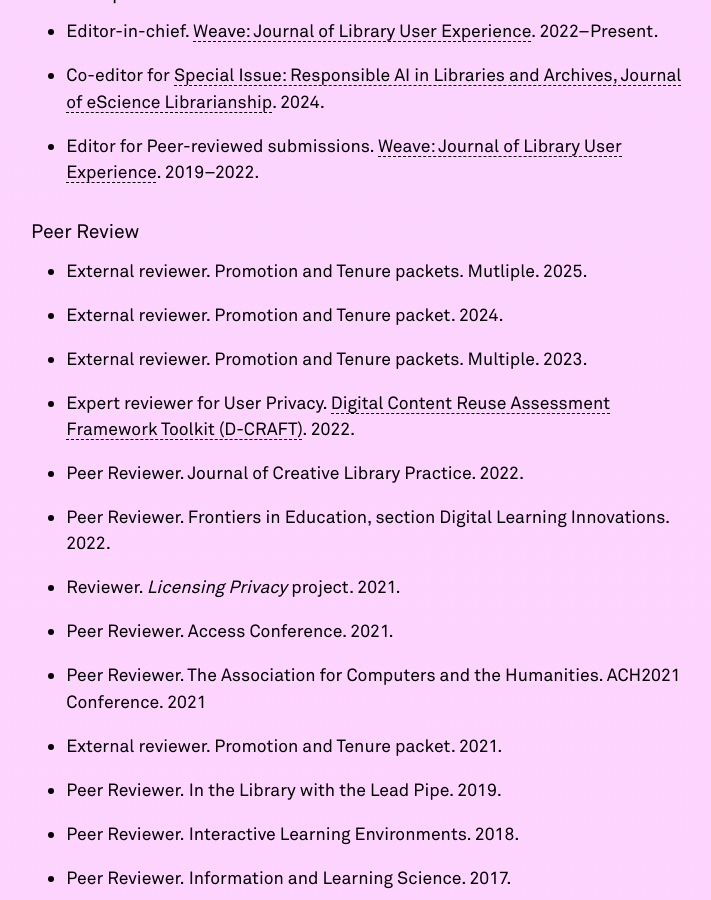
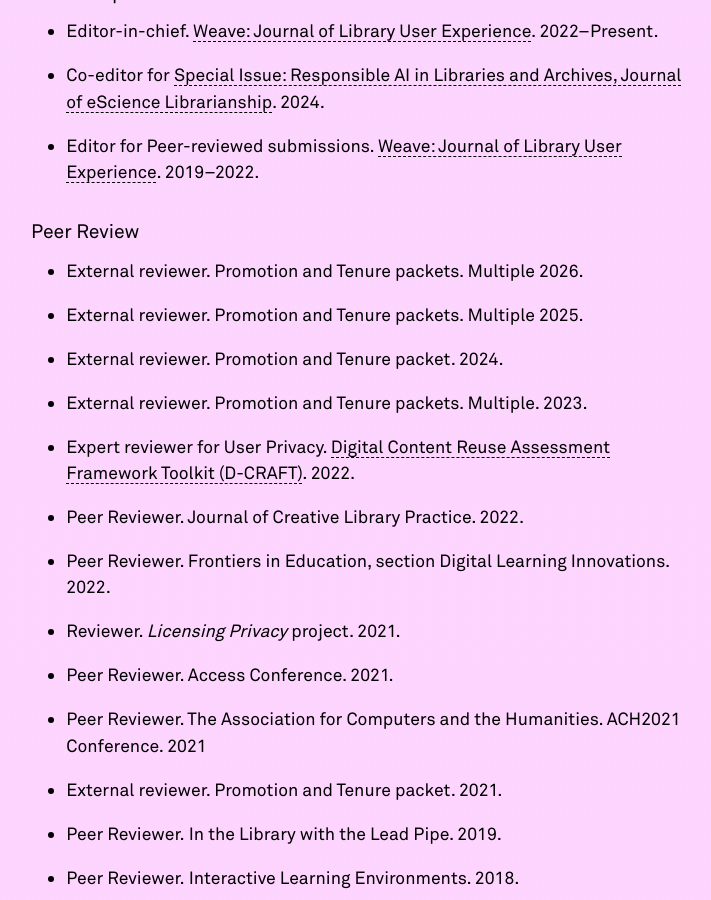
Before and after one commit to swyoung/swyoung.github.io, a Jekyll site: the page built from _pages/cv.md, in a window 1280 px wide and 900 px high, scrolled down 23089 px. Shown: the whole window, without its empty margins (217-928 px from the left). Built offline with Jekyll 4.4.1, drawn with Linux system fonts in a browser that asks for light colours; nearby versions of some CDN libraries; a style sheet for code colours, icons or effects is not loaded.

Commit message:
Update cv.md

```diff
--- a/_pages/cv.md
+++ b/_pages/cv.md
@@ -414,7 +414,8 @@ Montana State University
 
 #### Peer Review
 <ul>
-  <li>External reviewer. Promotion and Tenure packets. Mutliple. 2025.</li>
+  <li>External reviewer. Promotion and Tenure packets. Multiple 2026.</li>
+  <li>External reviewer. Promotion and Tenure packets. Multiple 2025.</li>
   <li>External reviewer. Promotion and Tenure packet. 2024.</li>
   <li>External reviewer. Promotion and Tenure packets. Multiple. 2023.</li>
   <li>Expert reviewer for User Privacy. <a href="https://reuse.diglib.org/project-team/consultants-experts/">Digital Content Reuse Assessment Framework Toolkit (D-CRAFT)</a>. 2022.</li>
```
